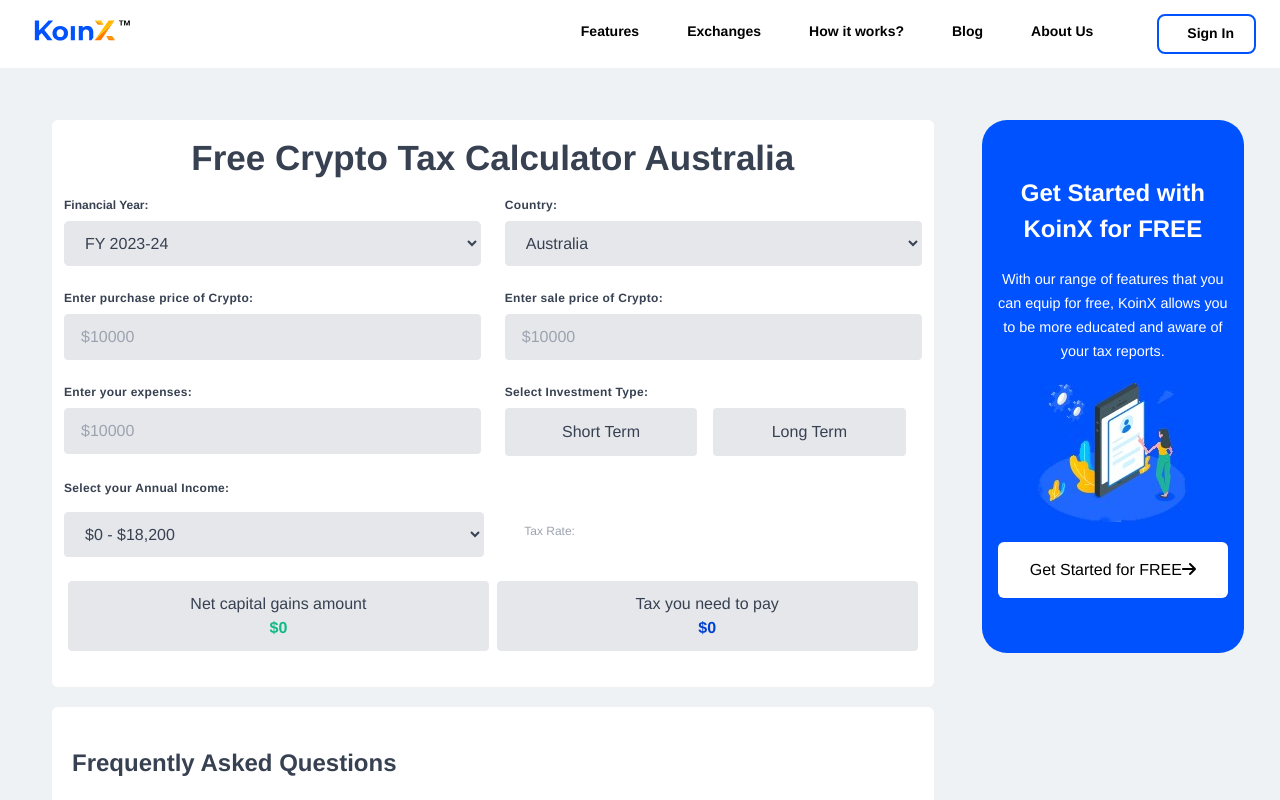
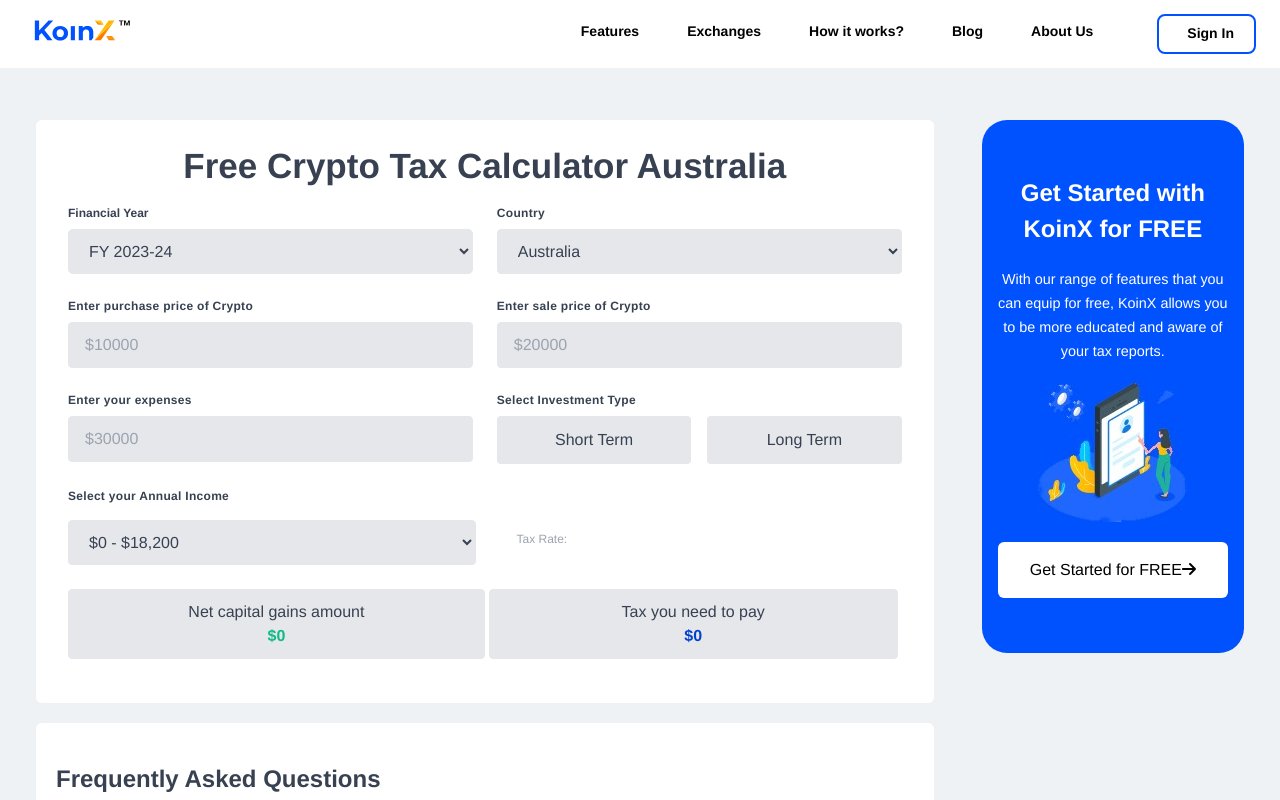
Before and after one commit to RitikOjha26/koinx-assesment, a React (Create React App) app: page / in a window 1280 px wide. Shown: the top 800 px of the page. Built offline with nearby package versions, Linux system fonts and the light colour scheme.

Commit message:
Feat: Debugged Styles , Logic and Structure

```diff
--- a/src/App.js
+++ b/src/App.js
@@ -16,9 +16,9 @@
       {/* Main content layout */}
       <div className="flex flex-col w-screen h-auto md:min-h-auto ml-1 md:flex-row md:w-full ">
 
-        <div className="w-auto h-auto pt-[5vh]  md:ml-[6vh] md:rounded-md">
+        <div className="w-auto h-auto pt-[5vh]  md:ml-[4vh] md:rounded-md">
 
-          <div id='1' className="bg-white rounded-md py-3 h-auto "><CryptoTaxCalculator /></div>
+          <div id='1' className="bg-white rounded-md p-5 h-auto "><CryptoTaxCalculator /></div>
 
           <div id='2' className="bg-white rounded-md mt-5 h-auto "><Faq /></div>
 
--- a/src/component/Banners/BottomBanner1.js
+++ b/src/component/Banners/BottomBanner1.js
@@ -7,7 +7,7 @@
     return (
         <div className='h-auto w-[90vw] bg-[#0052FE]  rounded-[25px] text-white relative '>
 
-            <img className='align-center px-[105px] py-8 ' src={Banner1} alt="Banner" />
+            <img className='align-center px-[105px] py-8 ' src={Banner1} alt="Banner"  />
             <div className='py-[1px] px-[16px] text-center'>
 
                 <h1 className='text-[20px] font-bold mb-3 '>Track your portfolio & taxes</h1>
@@ -17,7 +17,9 @@
 
 
             </div>
-            <button className='items-center bg-white text-black font-medium my-3 ml-[55px] w-[60vw] h-[5vh] rounded-md'>
+            <button
+            id='SignUp'
+            className='items-center bg-white text-black font-medium my-3 ml-[55px] w-[60vw] h-[5vh] rounded-md'>
                     Sign up at KoinX for free
 
                     <FontAwesomeIcon icon={faArrowRight} className='ml-auto' />
--- a/src/component/Banners/BottomBanner2.js
+++ b/src/component/Banners/BottomBanner2.js
@@ -12,7 +12,7 @@
             <div class="w-[85vw] h-[45vh]  rounded-3xl bg-[#0052FE]   z-10 flex flex-row ">
                 <div className="flex m-auto p-[2rem] items-center  gap-[3rem] w-auto h-auto ">
 
-                    <img src={Banner1} alt="Banner2" className='h-[200px] w-auto relative   ' />
+                    <img src={Banner1} alt="Banner2" className='h-[200px] w-auto relative   '  />
                     <div className="  w-auto flex flex-col  content-center  whitespace-pre-line  ">
 
                         <h1 className=' text-[1.4rem] flex  font-bold text-white pb-4 '>Stay up to date with latest crypto news <br /> and events. Subscribe to our newsletter</h1>
@@ -23,7 +23,9 @@
                                 placeholder="Enter your Email Address"
 
                             />
-                            <button className='bg-[#FFB800] text-black font-medium  h-auto w-full rounded-md'>
+                            <button
+                            id='suscribe'
+                            className='bg-[#FFB800] text-black font-medium  h-auto w-full rounded-md'>
                                 <span className=' text-[1rem]'>Suscribe &nbsp;</span>
                                 <FontAwesomeIcon icon={faArrowRight} className='ml-auto' />
                             </button>
--- a/src/component/Banners/SideBanner.js
+++ b/src/component/Banners/SideBanner.js
@@ -13,8 +13,10 @@
 
                 <span className=' text-[0.9rem] text-center text-semibold'>With our range of features that you can equip for free,
                     KoinX allows you to be more educated and aware of your tax reports.</span>
-                    <img className=' lg:block m-auto py-5 item-centre mx-auto' src={Banner1} alt="Banner" />
-                    <button className='bg-white text-black font-medium w-[18vw] h-[7vh] rounded-md'>
+                    <img className=' lg:block m-auto py-5 item-centre mx-auto' src={Banner1} alt="Banner"  />
+                    <button
+                    id='introkoinx'
+                    className='bg-white text-black font-medium w-[18vw] h-[7vh] rounded-md'>
                         Get Started for FREE
                         <FontAwesomeIcon icon={faArrowRight} className='ml-auto' />
                     </button>
--- a/src/component/CryptoTaxCalculator.js
+++ b/src/component/CryptoTaxCalculator.js
@@ -84,21 +84,21 @@
                     <div className="flex w-full">
                         <div className="w-1/2 px-3 mb-6 md:w-2/4 md:mb-0">
                             <label className="block mb-2 text-xs font-bold text-gray-700">
-                                Financial Year:
+                                Financial Year
                             </label>
                             <div className="relative">
-                                <select id="grid-state" className="block w-full px-4 py-3 rounded-[0.3rem] leading-tight bg-gray-200 border border-gray-200 text-gray-700 focus:outline-none focus:bg-white focus:border-gray-500">
+                                <select id="FinY" className="block w-full px-4 py-3 rounded-[0.3rem] leading-tight bg-gray-200 border border-gray-200 text-gray-700 focus:outline-none focus:bg-white focus:border-gray-500">
                                     <option>FY 2023-24</option>
                                 </select>
                             </div>
                         </div>
                         <div className="w-1/2 px-3 mb-6 md:w-2/4 md:mb-0">
                             <label className="block mb-2 text-xs font-bold text-gray-700 tracking-wide">
-                                Country:
+                                Country
                             </label>
                             <div className="relative">
-                                <select id="grid-state" className="block w-full px-4 py-3 rounded leading-tight bg-gray-200 border border-gray-200 text-gray-700 focus:outline-none focus:bg-white focus:border-gray-500">
-                                    <option><img src={Flag} alt="Flag" />Australia</option>
+                                <select id="Country" className="block w-full px-4 py-3 rounded leading-tight bg-gray-200 border border-gray-200 text-gray-700 focus:outline-none focus:bg-white focus:border-gray-500">
+                                    <option><img src={Flag} alt="Flag"  />Australia</option>
                                 </select>
                             </div>
                         </div>
@@ -108,10 +108,11 @@
                     </div>
                     <div className="w-full px-3 mb-6 md:w-1/2 md:mb-0 md:mt-6 sm:mt-0">
                         <label htmlFor="grid-first-name" className="block mb-2 text-xs font-bold text-gray-700 tracking-wide">
-                            Enter purchase price of Crypto:
+                            Enter purchase price of Crypto
                         </label>
                         <input
                             type="text"
+
                             id="grid-first-name"
                             className="block w-full px-4 py-3 rounded leading-tight bg-gray-200 text-gray-700 border focus:outline-none focus:bg-white focus:border-gray-500"
                             placeholder="$10000"
@@ -120,35 +121,36 @@
                     </div>
                     <div className="w-full px-3 mb-6 md:w-1/2 md:mb-0 md:mt-6 sm:mt-0">
                         <label htmlFor="grid-last-name" className="block mb-2 text-xs font-bold text-gray-700 tracking-wide">
-                            Enter sale price of Crypto:
+                            Enter sale price of Crypto
                         </label>
                         <input
                             type="text"
                             id="grid-last-name"
                             className="block w-full px-4 py-3 rounded leading-tight bg-gray-200 text-gray-700 border border-gray-200 focus:outline-none focus:bg-white focus:border-gray-500"
-                            placeholder="$10000"
+                            placeholder="$20000"
                             onChange={(e) => { setSalePrice(e.target.value) }}
                         />
                     </div>
                     <div className="w-full px-3 mb-6 md:w-1/2 md:mb-0 md:mt-6 sm:mt-0">
                         <label className="block mb-2 text-xs font-bold text-gray-700 tracking-wide">
-                            Enter your expenses:
+                            Enter your expenses
                         </label>
                         <input
                             type="text"
                             id="grid-first-name"
                             className="block w-full px-4 py-3 rounded leading-tight bg-gray-200 text-gray-700 border focus:outline-none focus:bg-white"
-                            placeholder="$10000"
+                            placeholder="$30000"
                             onChange={(e) => { setExpenses(e.target.value) }}
                         />
                     </div>
                     <div className="w-full px-3 mb-6 md:w-1/2 md:mb-0 md:mt-6 sm:mt-0">
                         <label className="block text-xs font-bold text-gray-700 tracking-wide">
-                            Select Investment Type:
+                            Select Investment Type
                         </label>
                         <div className='flex md:flex'>
                             <button
                                 type="button"
+                                id='shortTerm'
                                 onClick={() => { handleButtonClick(false); }}
                                 className={`mt-2 block w-[50vw] md:w-[50%] mr-4 py-3 px-4 rounded leading-tight bg-gray-200 border-2 ${isShortTerm? 'text-blue-700 border-blue-600 focus:border-blue-600' : 'border-gray-200 focus:border-gray-500 text-gray-700 '}`}>
                                 Short Term <FontAwesomeIcon icon={faCheck} className={`${isShortTerm? 'text-blue-600 border-blue-600 text-xl px-[1rem]' : 'hidden '}`} />
@@ -156,19 +158,20 @@
                             </button>
                             <button
                                 type="button"
+                                id='longTerm'
                                 onClick={() => { handleButtonClick(true); }}
-                                className={`mt-2 block w-[50vw] md:w-[50%] mr-4 py-3 px-4 rounded leading-tight bg-gray-200 border-2  ${isLongTerm ? 'text-blue-700 border-blue-600 focus:border-blue-600' : 'border-gray-200 focus:border-gray-500 text-gray-700'}`}>
+                                className={`mt-2 block w-[50vw] md:w-[50%] py-3 px-4 rounded leading-tight bg-gray-200 border-2  ${isLongTerm ? 'text-blue-700 border-blue-600 focus:border-blue-600' : 'border-gray-200 focus:border-gray-500 text-gray-700'}`}>
                                 Long Term <FontAwesomeIcon icon={faCheck} className={`${isLongTerm? 'text-blue-600 border-blue-600 text-xl px-[1rem]' : 'hidden '}`} />
                             </button>
                         </div>
                     </div>
                     <div className="w-[100%] px-3 mb-6 md:w-[100%] md:mb-0 md:mt-6">
                         <label className="pb-2 block text-xs font-bold tracking-wide text-gray-700 md:mb-2">
-                            Select your Annual Income:
+                            Select your Annual Income
                         </label>
                         <div className='md:flex'>
                             <div className="relative h-auto md:flex md:w-[49%] mr-6  ">
-                                <select id="grid-state" className="block w-full px-4 py-3 rounded leading-tight bg-gray-200 border border-gray-200 text-gray-700 focus:outline-none focus:bg-white focus:border-gray-500" value={annualIncome} onChange={handleTaxRateChange}>
+                                <select id="IncomeRange" className="block w-full px-4 py-3 rounded leading-tight bg-gray-200 border border-gray-200 text-gray-700 focus:outline-none focus:bg-white focus:border-gray-500" value={annualIncome} onChange={handleTaxRateChange}>
                                     {INCOME_RANGES.map(item => (
                                         <option key={item.id}>{item.range}</option>
                                     ))}
@@ -185,7 +188,7 @@
                         <div className="flex flex-col md:flex-row mb-2 w-full  ">
                             <div className="w-full px-3  mb-6  md:mb-0 md:mt-6">
                                 <label className="block text-xs font-bold tracking-wide text-gray-700">
-                                    Capital gains Amount:
+                                    Capital gains Amount
                                 </label>
                                 <input
                                     type="text"
@@ -196,7 +199,7 @@
                             </div>
                             <div className="w-full px-3 mb-6  md:mb-0 md:mt-6 sm:mt-0">
                                 <label className="block text-xs font-bold tracking-wide text-gray-700">
-                                    discount for long term gains:
+                                    discount for long term gains
                                 </label>
                                 <input
                                     type="text"
@@ -208,7 +211,7 @@
                         </div>
                     )}
                     <div className='w-[100%] md:flex px-3 '>
-                        <div className='w-full px-1 mb-6 md:w-1/2 md:mb-0 md:mt-6'>
+                        <div className='w-full pl-0 mb-6 md:w-1/2 md:mb-0 md:mt-6'>
                             <div className='block w-full px-4 py-3 bg-gray-200 text-gray-700 border rounded leading-tight focus:outline-none focus:bg-white'>
                                 <h1 className='align-center text-center'>Net capital gains amount</h1>
                                 <h1 className='pt-1 align-center text-center font-bold items-center text-[#0FBA83]  '>${netCapitalGain}</h1>
--- a/src/component/Footer.js
+++ b/src/component/Footer.js
@@ -15,7 +15,7 @@
       <div
         className="flex items-center justify-center border-b-2 border-neutral-200 p-6 dark:border-neutral-500 lg:justify-between">
         <div className="mr-12 hidden lg:block">
-          <img src={Logo} alt="Logo" className=''/>
+          <img src={Logo} alt="Logo" className='' />
         </div>
         {/* <!-- Social network icons container --> */}
         <div className="flex justify-center">
--- a/src/component/Navabar.js
+++ b/src/component/Navabar.js
@@ -22,6 +22,7 @@
                             <img className='relative right-[12px] md:left-[10px]' src={Logo} alt="LOGO" />
                         </a>
                         <button
+                            id="dropdownbtn"
                             className="text-white cursor-pointer text-xl leading-none px-3 py-1 border border-solid border-transparent rounded bg-transparent block lg:hidden outline-none focus:outline-none"
                             type="button"
                             onClick={() => setNavbarOpen(!navbarOpen)}
```
